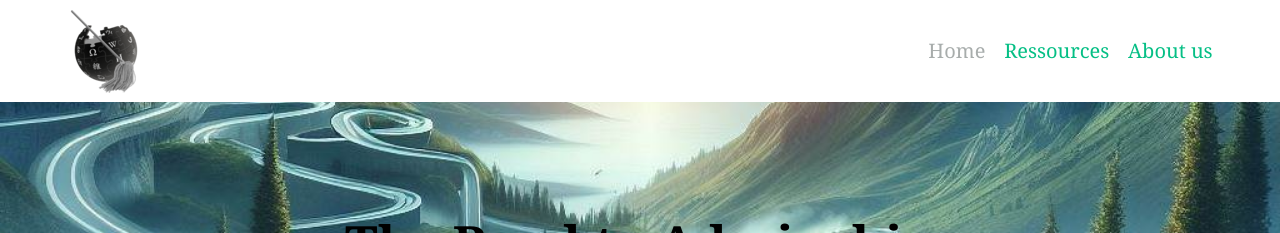
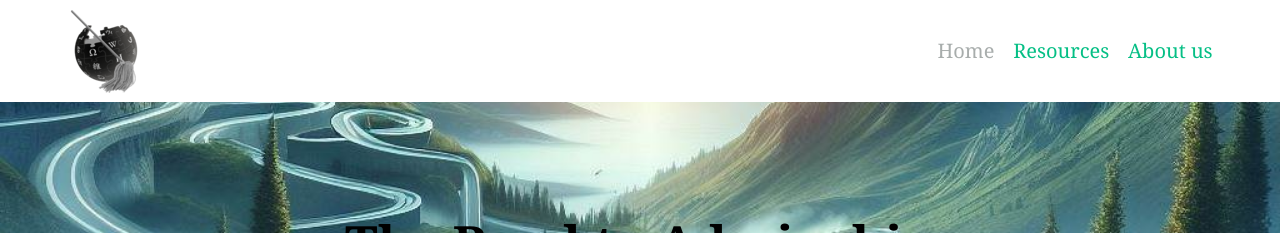
Before and after one commit to Sakasy/sakasy.github.io, a Jekyll site: the page built from index.md, in a window 1280 px wide. Shown: the top 233 px of the page. Built offline with Jekyll 4.4.1, drawn with Linux system fonts in a browser that asks for light colours.

Commit message:
Update _config.yml

```diff
--- a/_config.yml
+++ b/_config.yml
@@ -123,7 +123,7 @@ css_inline: true # Will insert all styles into a single <style> block in the <he
 navigation_header:
 - title: Home
   url: /
-- title: Ressources
+- title: Resources
   url: /ressources/
 - title: About us
   url: /members/
```
